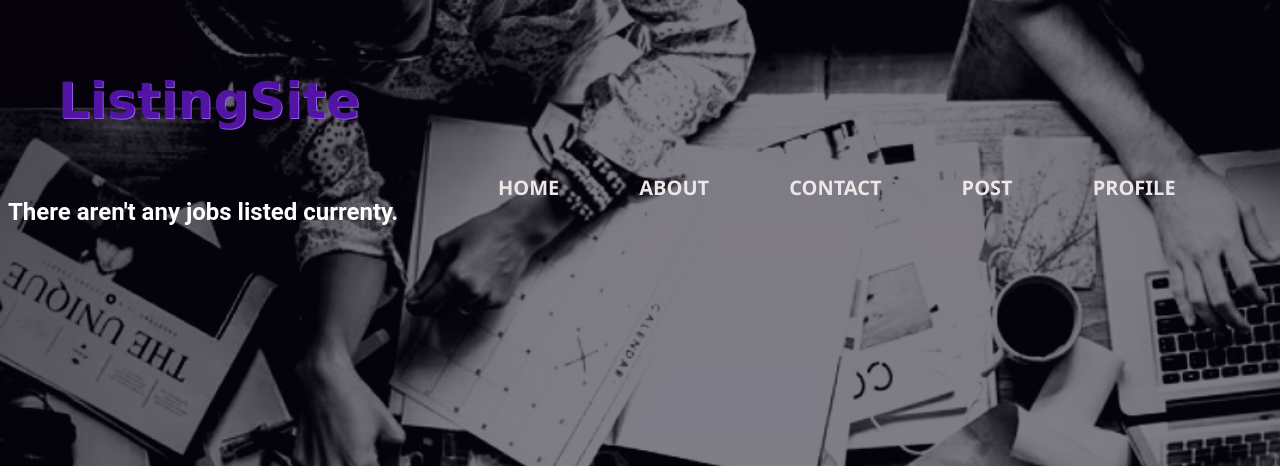
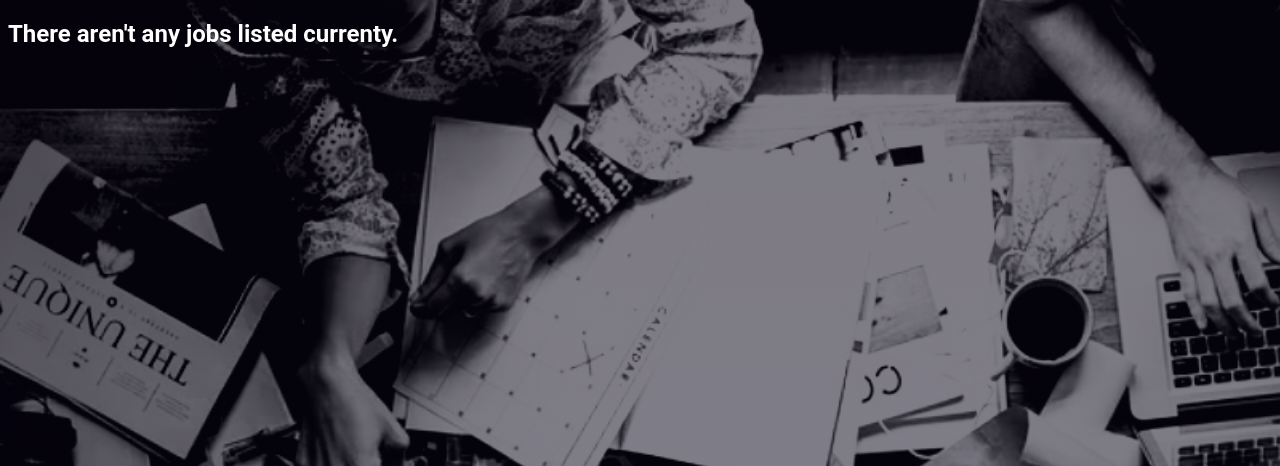
Before and after one commit to sitelisting/Listing_Site, a PHP site: page /listedjobs.php in a window 1280 px wide. Shown: the top 466 px of the page. Run offline with PHP 8.4, Linux system fonts and the light colour scheme; data that the repository does not hold is empty.

Commit message:
Update listedjobs.php

```diff
--- a/listedjobs.php
+++ b/listedjobs.php
@@ -8,24 +8,7 @@
    <link rel="stylesheet" href="listedjobs.css">
 </head>
 <body>
-<body>
-      <div class="main">
-         <div class="navbar">
-            <img src="list.png" class="menu-icon" onclick="myMenu()">
-            <div class="icon">
-               <h1 class="logo">ListingSite</h1>
-            </div>
-            <div class="menu">
-               <ul id="menuList">
-                  <li><a href="user_homepage.php">HOME</a></li>
-                  <li><a href="about.php">ABOUT</a></li>
-                  <li><a href="contact.php">CONTACT</a></li>
-                  <li><a href="jobs.php">POST</a></li>
-                  <li><a href="profile.php">PROFILE</a></li>
 
-               </ul>
-            </div>
-         </div>
 <?php
 
 include("connectdb.php");
@@ -43,9 +26,8 @@ if(mysqli_num_rows($result) > 0){
                <th>Category</th>
                <th>Company Name</th>
                <th>Position</th>
-               <th>Job Link</th>
                <th>Job Contact</th>
-               <th>Job Descriptions</th>
+               <th>More Info and Apply</th>
            </tr>
          </thead>
          <tbody>
@@ -53,10 +35,10 @@ if(mysqli_num_rows($result) > 0){
                <th><?php echo $row['Job_Category'] ?></th>
                <th><?php echo $row['Company_Name'] ?></th>
                <th><?php echo $row['Job_Position'] ?></th>
-               <th><a  style='color:white;' href="#"><?php echo $row['Job_Link'] ?></a></th>
                <th><?php echo $row['Company_Number'].'<br>' .$row['Company_Email']?></th>
-               <th><?php echo $row['Job_Description']?>
+               <th><a  style='color:white;' href="<?php echo $row['Job_Link'] ?>">Click Here</a></th>
             </tr>
+
 
       </tbody>
       <tr>
```
